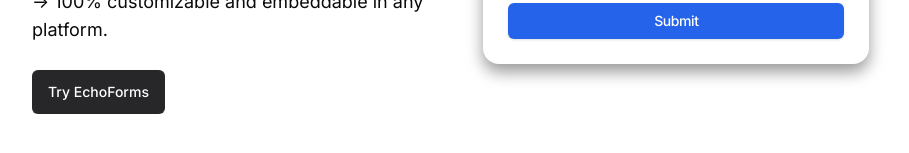
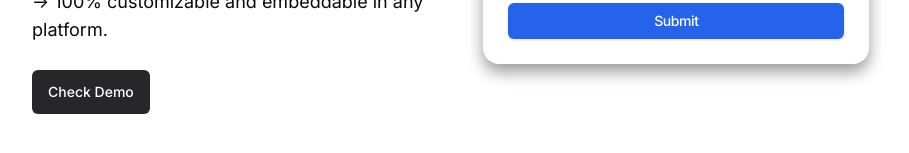
Before and after one commit to 10xshivam/EchoForms, a Next.js app: page / in a window 1280 px wide. Shown: the part 1307-1460 px from the top of the page, without its empty margins (176-1085 px from the left). Built offline with nearby package versions, Linux system fonts and the light colour scheme.

Commit message:
Update button label and simplify form field labels for clarity

```diff
--- a/src/app/page.tsx
+++ b/src/app/page.tsx
@@ -83,7 +83,7 @@
           </BoxReveal>
           <BoxReveal duration={0.5}>
             <Button className="mt-[1.6rem] bg-zinc-800 text-white h-11 hover:bg-zinc-900">
-              Try EchoForms
+              Check Demo
             </Button>
           </BoxReveal>
         </div>
@@ -95,21 +95,21 @@
                 We value your feedback
               </h4>
               <div className="w-full max-w-md">
-                <Label className="text-white/60">Your Name</Label>
+                <Label className="text-white/60">Name</Label>
                 <Input
                   type="text"
                   className="border-white/20 bg-zinc-950 mb-3"
                   placeholder="Enter your name"
                   disabled
                 />
-                <Label className="text-white/60">Your Email</Label>
+                <Label className="text-white/60">Email</Label>
                 <Input
                   type="email"
                   className="border-white/20 bg-zinc-950 mb-3"
                   placeholder="Enter your email"
                   disabled
                 />
-                <Label className="text-white/60">Your Feedback</Label>
+                <Label className="text-white/60">Feedback</Label>
                 <Textarea
                   className="border-white/20 bg-zinc-950 mb-4"
                   placeholder="Write your feedback here"
```
